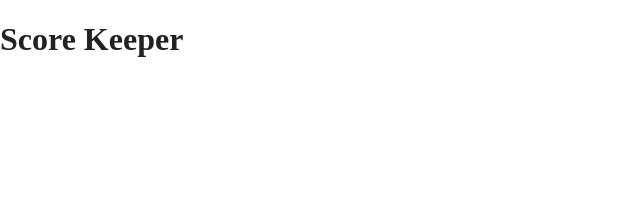
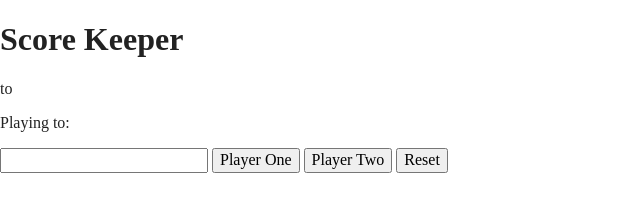
Before and after one commit to IdurarDev/brief-JS-cda, a website built with Parcel: page 3_score-keeper/index.html in a window 1280 px wide. Shown: the whole page, without its empty margins (0-640 px from the left). Built offline with nearby package versions, Linux system fonts and the light colour scheme.

Commit message:
add structure html in index.html in score-keeper folder

```diff
--- a/3_score-keeper/index.html
+++ b/3_score-keeper/index.html
@@ -25,6 +25,16 @@
 <body>
 
   <h1>Score Keeper</h1>
+  <section class="container">
+    <div class="result">
+    <span class="p1"></span>to<span class="p2"></span>
+    </div>
+    <p class="playing">Playing to: <span class="number"></span></p>
+    <input type="text" id="">
+    <input type="button" class="" value="Player One">
+    <input type="button" class="" value="Player Two">
+    <input type="button" class="" value="Reset">
+  </section>
 
 
   <script src="js/vendor/modernizr-3.11.2.min.js"></script>
```
